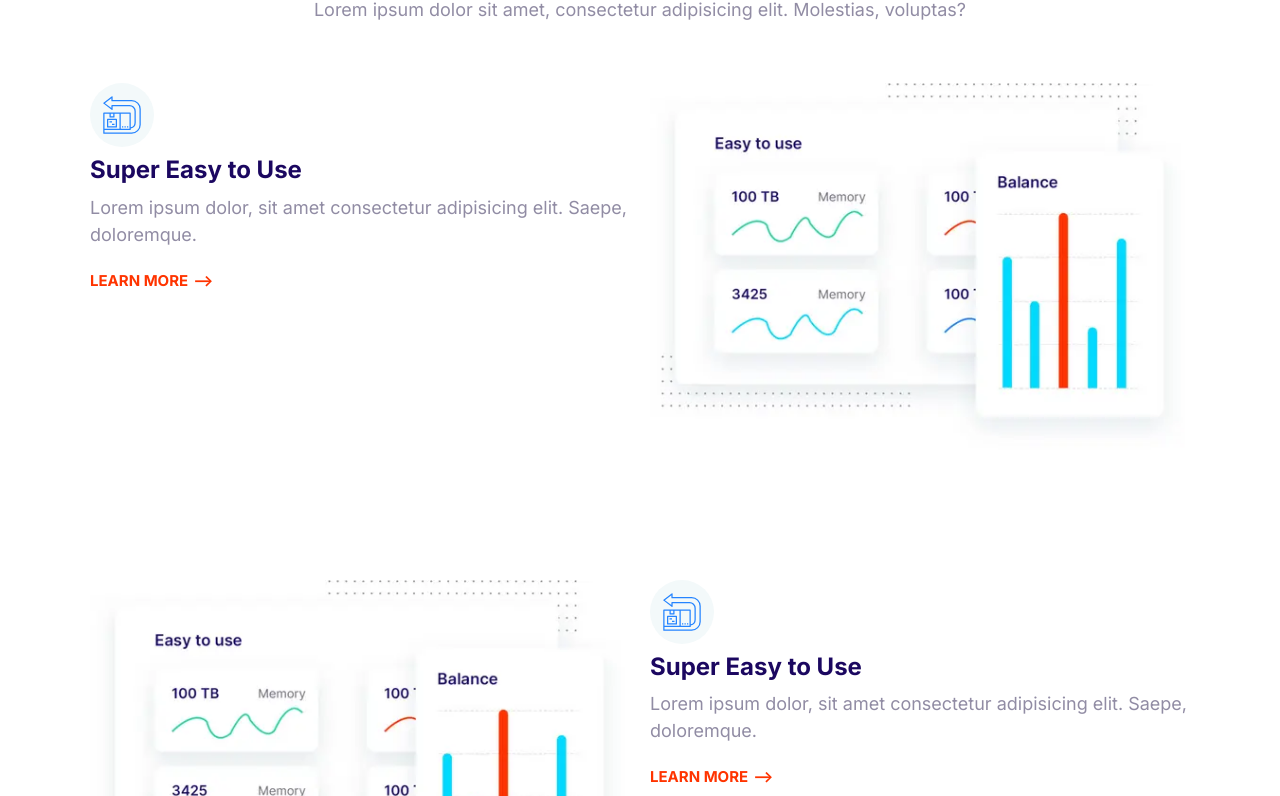
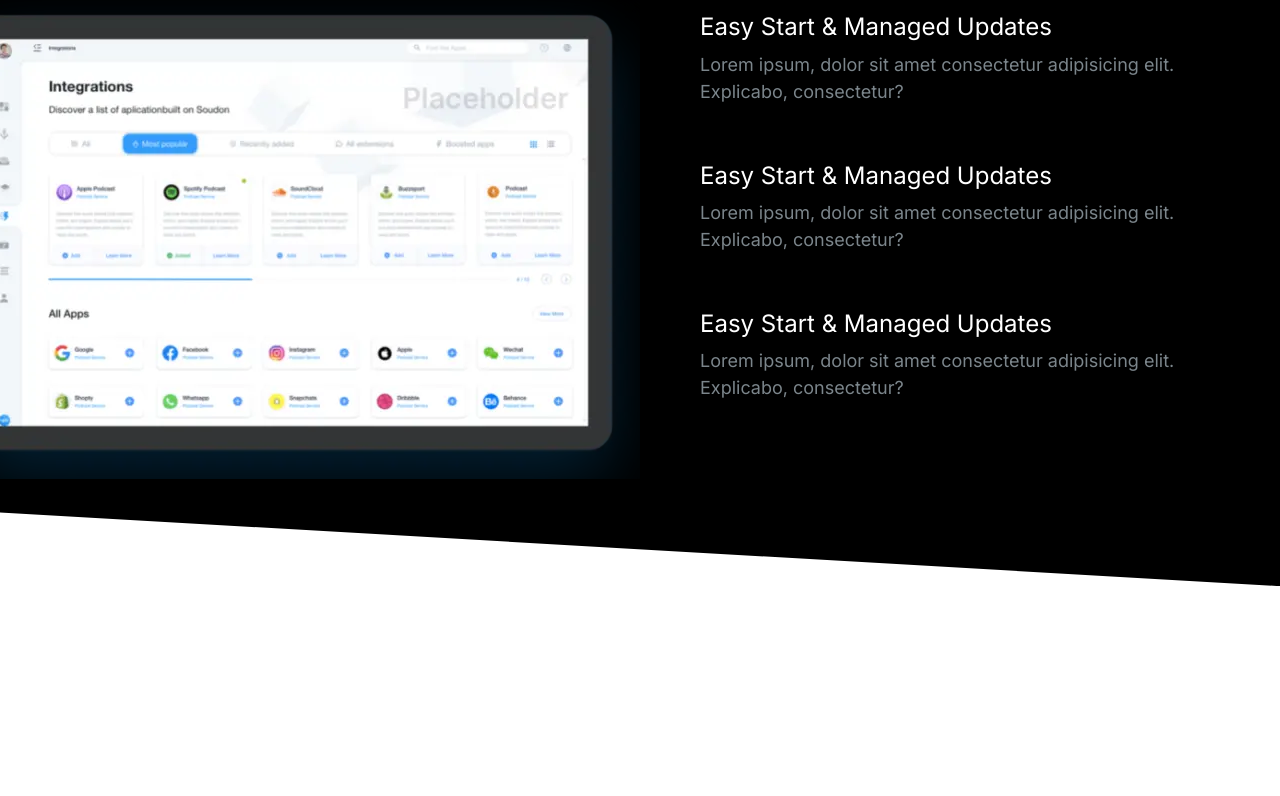
Before and after one commit to Bonnoroo/Moshify, a plain HTML site: page index.html in a window 1280 px wide. Shown: the part 151-947 px from the top of the page. After the commit the page ends 800 px from the top, so only its background shows below. Drawn offline with Linux system fonts and the light colour scheme.

Commit message:
Define the showcase block component.

```diff
--- a/css/styles.css
+++ b/css/styles.css
@@ -16,6 +16,11 @@
 }
 
 /* Typography */
+
+::selection {
+    background: var(--color-primary);
+    color: #fff;
+}
 
 html {
     font-size: 62.5%;
@@ -44,6 +49,7 @@ h2 {
 
 h3 {
     font-size: 3rem;
+    font-weight: 500;
 }
 
 p {
@@ -136,7 +142,6 @@ a {
 .list {
     list-style: none;
     padding-left: 0;
-    color: var(--color-headings);
 }
 
 .list--inline .list__item {
@@ -147,6 +152,7 @@ a {
 .list--tick {
     list-style-image: url(../images/tick.svg);
     padding-left: 3rem;
+    color: var(--color-headings);
 }
 
 .list--tick .list__item {
@@ -422,6 +428,7 @@ a {
 
 .media {
     display: flex;
+    margin-bottom: 4rem;
 }
 
 .media__title {
@@ -630,18 +637,20 @@ a {
     color: #7b858b;
   }
 
-  .block--dark .block__heading {
+  .block--dark h1,
+  .block--dark h2,
+  .block--dark h3 {
     color: #fff;
   }
 
   .block--skewed-right {
     padding-bottom: calc(var(--padding-vertical) + 4rem);
-    clip-path: polygon(0% 0%, 100% 0%, 100% 100%, 0% 80%);
+    clip-path: polygon(0% 0%, 100% 0%, 100% 100%, 0% 90%);
   }
 
   .block--skewed-left {
     padding-bottom: calc(var(--padding-vertical) + 4rem);
-    clip-path: polygon(0% 0%, 100% 0%, 100% 80%, 0% 100%);
+    clip-path: polygon(0% 0%, 100% 0%, 100% 90%, 0% 100%);
   }
 
   .container {
@@ -714,10 +723,6 @@ a {
 }
 
 /* Hero */
-
-.hero {
-    clip-path: polygon(0% 0%, 100% 0%, 100% 90%, 0% 100%);
-}
 
 .hero__tagline {
     font-size: 2rem;
@@ -803,3 +808,25 @@ a {
         order: 2;
     }
 }
+
+/* Showcase Block */
+
+.block-showcase__image > img{
+    width: 100%;
+}
+
+@media screen and (min-width: 768px) {
+
+    .block-showcase .grid {
+        grid-template-columns: 50% 50%;
+    }
+
+    .block-showcase__image {
+        justify-self: end;
+    }
+
+    .block-showcase__image > img {
+        width: auto;
+        max-width: 700px;
+    }
+}
--- a/index.html
+++ b/index.html
@@ -15,92 +15,67 @@
     <link rel="stylesheet" href="css/normalize.css" />
   </head>
   <body>
-    <section class="block container">
+    <section class="block block--dark block--skewed-right block-showcase">
       <header class="block__header">
-        <h2>Host on the Cloud to Keep Growing</h2>
-        <p>
-          Lorem ipsum dolor sit amet, consectetur adipisicing elit. Molestias,
-          voluptas?
-        </p>
+        <h2>User-friendly Control Panel</h2>
       </header>
-      <article class="grid grid--1x2 feature">
-        <div class="feature__content">
-          <span class="icon-container">
-            <svg class="icon icon--primary">
-              <use xlink:href="images/sprite.svg#easy"></use>
-            </svg>
-          </span>
-          <h3 class="feature__heading">Super Easy to Use</h3>
-          <p>
-            Lorem ipsum dolor, sit amet consectetur adipisicing elit. Saepe,
-            doloremque.
-          </p>
-          <a href="#" class="link-arrow">Learn More</a>
-        </div>
-        <picture>
+      <div class="container grid grid--1x2">
+        <picture class="block-showcase__image">
           <source
             type="image/webp"
-            srcset="images/easy.webp 1x, images/easy@2x.webp 2x"
+            srcset="images/ipad.webp 1x, images/ipad@2x.webp 2x"
           />
           <source
             type="image/png"
-            srcset="images/easy.png 1x, images/easy@2x.png 2x"
+            srcset="images/ipad.png 1x, images/ipad@2x.png 2x"
           />
-          <img class="feature__image" src="images/easy@2x.png" alt="" />
+          <img src="images/ipad.png" alt="" />
         </picture>
-      </article>
-      <article class="grid grid--1x2 feature">
-        <div class="feature__content">
-          <span class="icon-container">
+        <ul class="list">
+          <li>
+            <div class="media">
+              <div class="media__image">
                   <svg class="icon icon--primary">
-              <use xlink:href="images/sprite.svg#easy"></use>
+                    <use xlink:href="images/sprite.svg#snap"></use>
                   </svg>
                 </span>
-          <h3 class="feature__heading">Super Easy to Use</h3>
-          <p>
-            Lorem ipsum dolor, sit amet consectetur adipisicing elit. Saepe,
-            doloremque.
-          </p>
-          <a href="#" class="link-arrow">Learn More</a>
               </div>
-        <picture>
-          <source
-            type="image/webp"
-            srcset="images/easy.webp 1x, images/easy@2x.webp 2x"
-          />
-          <source
-            type="image/png"
-            srcset="images/easy.png 1x, images/easy@2x.png 2x"
-          />
-          <img class="feature__image" src="images/easy@2x.png" alt="" />
-        </picture>
-      </article>
-      <article class="grid grid--1x2 feature">
-        <div class="feature__content">
-          <span class="icon-container">
+              <div class="media__body">
+                <h3 class="media__title">Easy Start & Managed Updates</h3>
+                <p>Lorem ipsum, dolor sit amet consectetur adipisicing elit. Explicabo, consectetur?</p>
+              </div>
+            </div>
+          </li>
+          <li>
+            <div class="media">
+              <div class="media__image">
                   <svg class="icon icon--primary">
-              <use xlink:href="images/sprite.svg#easy"></use>
+                    <use xlink:href="images/sprite.svg#snap"></use>
                   </svg>
                 </span>
-          <h3 class="feature__heading">Super Easy to Use</h3>
-          <p>
-            Lorem ipsum dolor, sit amet consectetur adipisicing elit. Saepe,
-            doloremque.
-          </p>
-          <a href="#" class="link-arrow">Learn More</a>
               </div>
-        <picture>
-          <source
-            type="image/webp"
-            srcset="images/easy.webp 1x, images/easy@2x.webp 2x"
-          />
-          <source
-            type="image/png"
-            srcset="images/easy.png 1x, images/easy@2x.png 2x"
-          />
-          <img class="feature__image" src="images/easy@2x.png" alt="" />
-        </picture>
-      </article>
+              <div class="media__body">
+                <h3 class="media__title">Easy Start & Managed Updates</h3>
+                <p>Lorem ipsum, dolor sit amet consectetur adipisicing elit. Explicabo, consectetur?</p>
+              </div>
+            </div>
+          </li>
+          <li>
+            <div class="media">
+              <div class="media__image">
+                  <svg class="icon icon--primary">
+                    <use xlink:href="images/sprite.svg#snap"></use>
+                  </svg>
+                </span>
+              </div>
+              <div class="media__body">
+                <h3 class="media__title">Easy Start & Managed Updates</h3>
+                <p>Lorem ipsum, dolor sit amet consectetur adipisicing elit. Explicabo, consectetur?</p>
+              </div>
+            </div>
+          </li>
+        </ul>
+      </div>
     </section>
     <script src="main.js"></script>
   </body>
```
Also changed, not shown: components/showcase-block.html (added, +62 -0 lines), images/ipad.png (added), images/ipad.webp (added), images/ipad@2x.png (added), images/ipad@2x.webp (added). Lines whose indentation alone changed are shown as unchanged.
